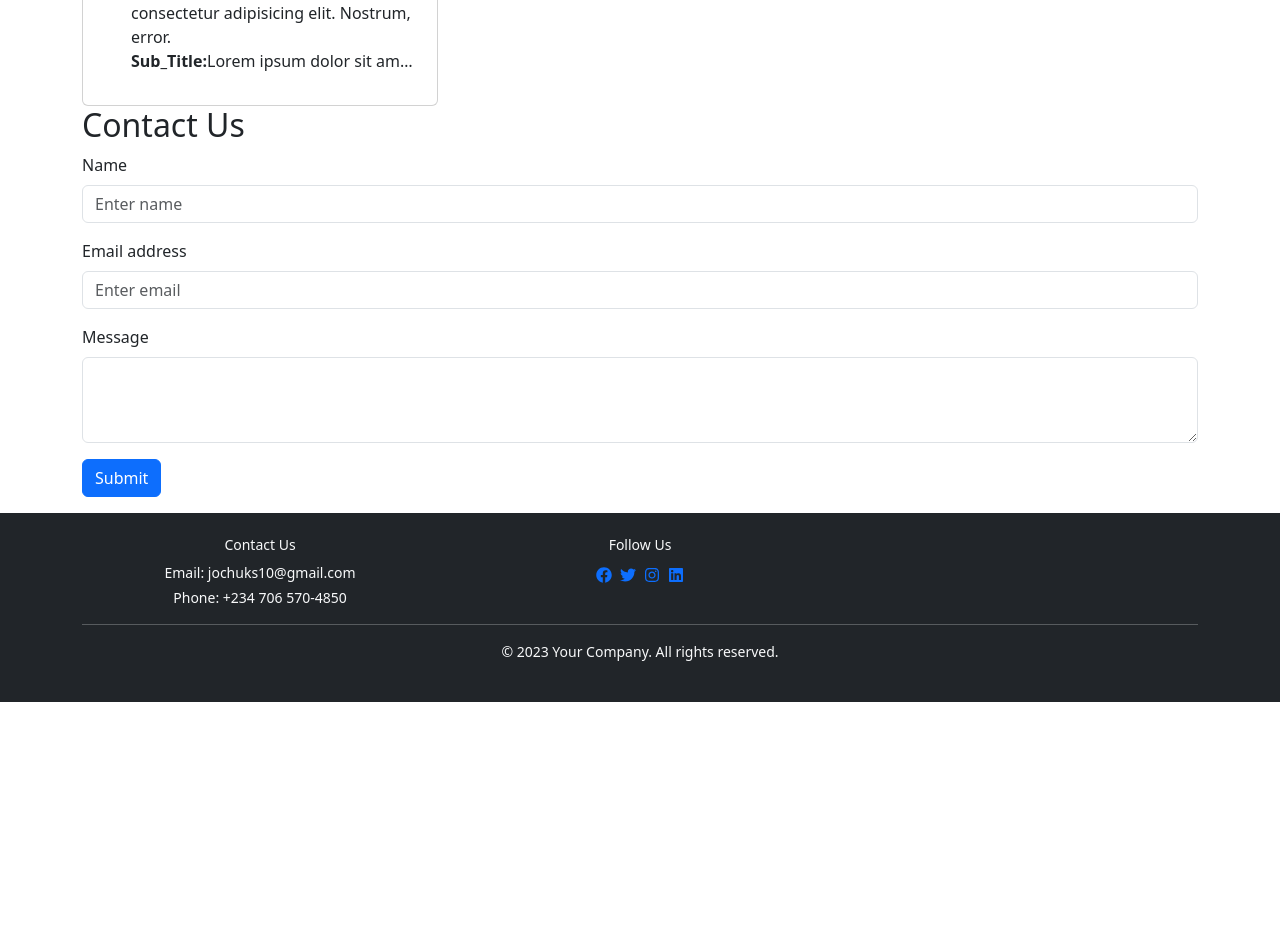
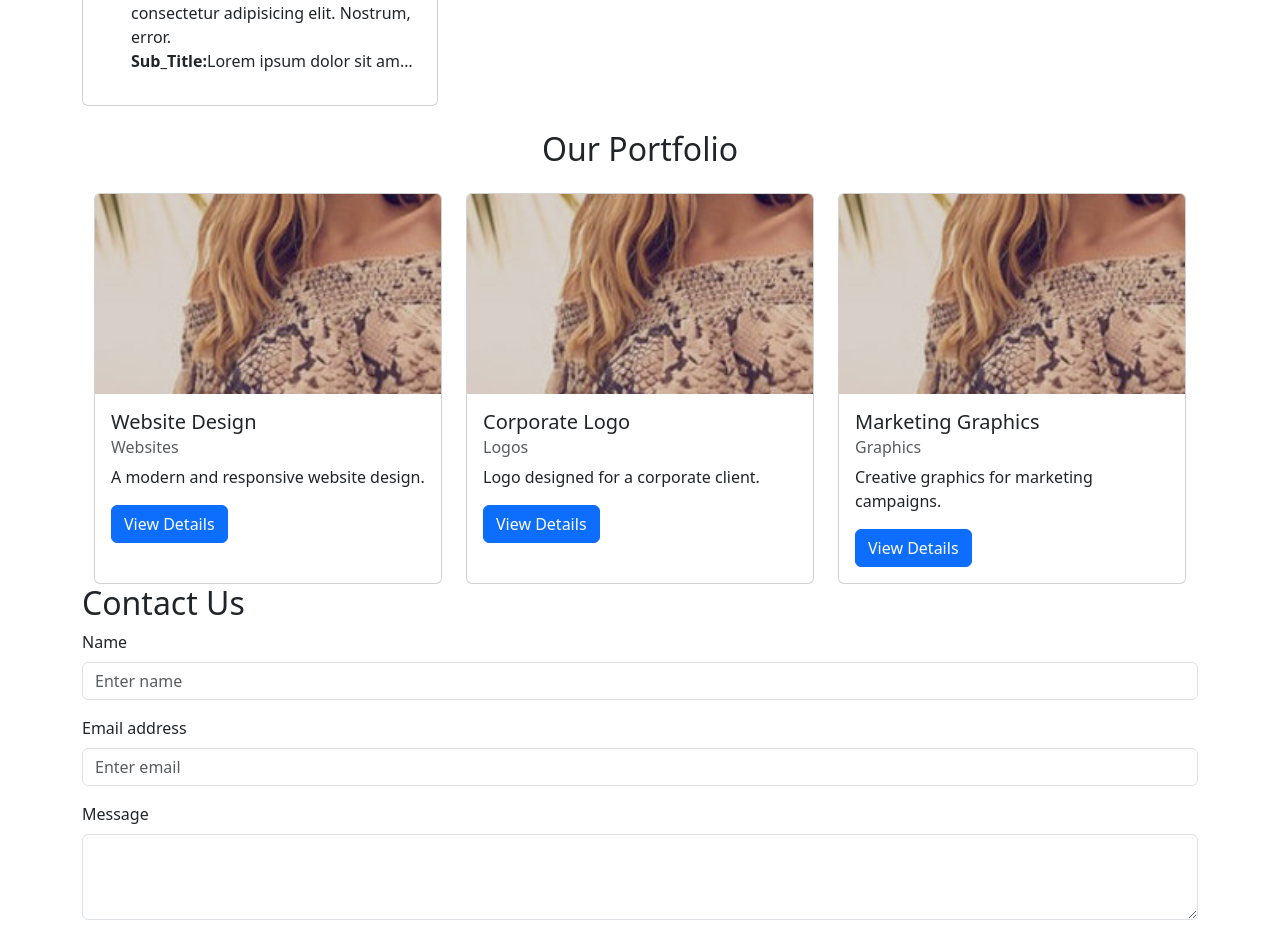
Before and after one commit to Josh2580/victory, a React (Vite) app: page / in a window 1280 px wide. Shown: the part 1320-2247 px from the top of the page. Before the commit the page ends 2022 px from the top, so only its background shows below. Built offline with nearby package versions, Linux system fonts and the light colour scheme.

Commit message:
portfolio

```diff
--- /dev/null
+++ b/src/components/Portfolio.jsx
@@ -0,0 +1,60 @@
+import React from "react";
+import { Card, Row, Col, Container, Button } from "react-bootstrap";
+import PortImg from "../assets/team_img.jpg";
+
+let style = {
+  width: "100%",
+  height: "200px",
+  objectFit: "cover",
+};
+
+const PortfolioCard = ({ title, category, imageUrl, description }) => (
+  <Card className="h-100">
+    <Card.Img variant="top" src={imageUrl} style={style} />
+    <Card.Body>
+      <Card.Title>{title}</Card.Title>
+      <Card.Subtitle className="mb-2 text-muted">{category}</Card.Subtitle>
+      <Card.Text>{description}</Card.Text>
+      <Button variant="primary">View Details</Button>
+    </Card.Body>
+  </Card>
+);
+
+const Portfolio = () => {
+  const portfolioItems = [
+    {
+      title: "Website Design",
+      category: "Websites",
+      imageUrl: PortImg,
+      description: "A modern and responsive website design.",
+    },
+    {
+      title: "Corporate Logo",
+      category: "Logos",
+      imageUrl: PortImg,
+      description: "Logo designed for a corporate client.",
+    },
+    {
+      title: "Marketing Graphics",
+      category: "Graphics",
+      imageUrl: PortImg,
+      description: "Creative graphics for marketing campaigns.",
+    },
+    // Add more portfolio items as needed
+  ];
+
+  return (
+    <Container>
+      <h2 className="text-center my-4">Our Portfolio</h2>
+      <Row xs={1} md={2} lg={3} className="g-4">
+        {portfolioItems.map((item, idx) => (
+          <Col key={idx}>
+            <PortfolioCard {...item} />
+          </Col>
+        ))}
+      </Row>
+    </Container>
+  );
+};
+
+export default Portfolio;
--- a/src/pages/Homepage.jsx
+++ b/src/pages/Homepage.jsx
@@ -4,6 +4,7 @@ import { Container, Col, Row } from "react-bootstrap";
 import WhoWeAre from "./../components/WhoWeAre";
 import ContactForm from "../components/ContactForm";
 import Service from "../components/Service";
+import Portfolio from "../components/Portfolio";
 
 function Homepage() {
   return (
@@ -11,6 +12,7 @@ function Homepage() {
       <HeroSection />
       <WhoWeAre />
       <Service />
+      <Portfolio />
       <ContactForm myWidth={12} />
     </>
   );
```
